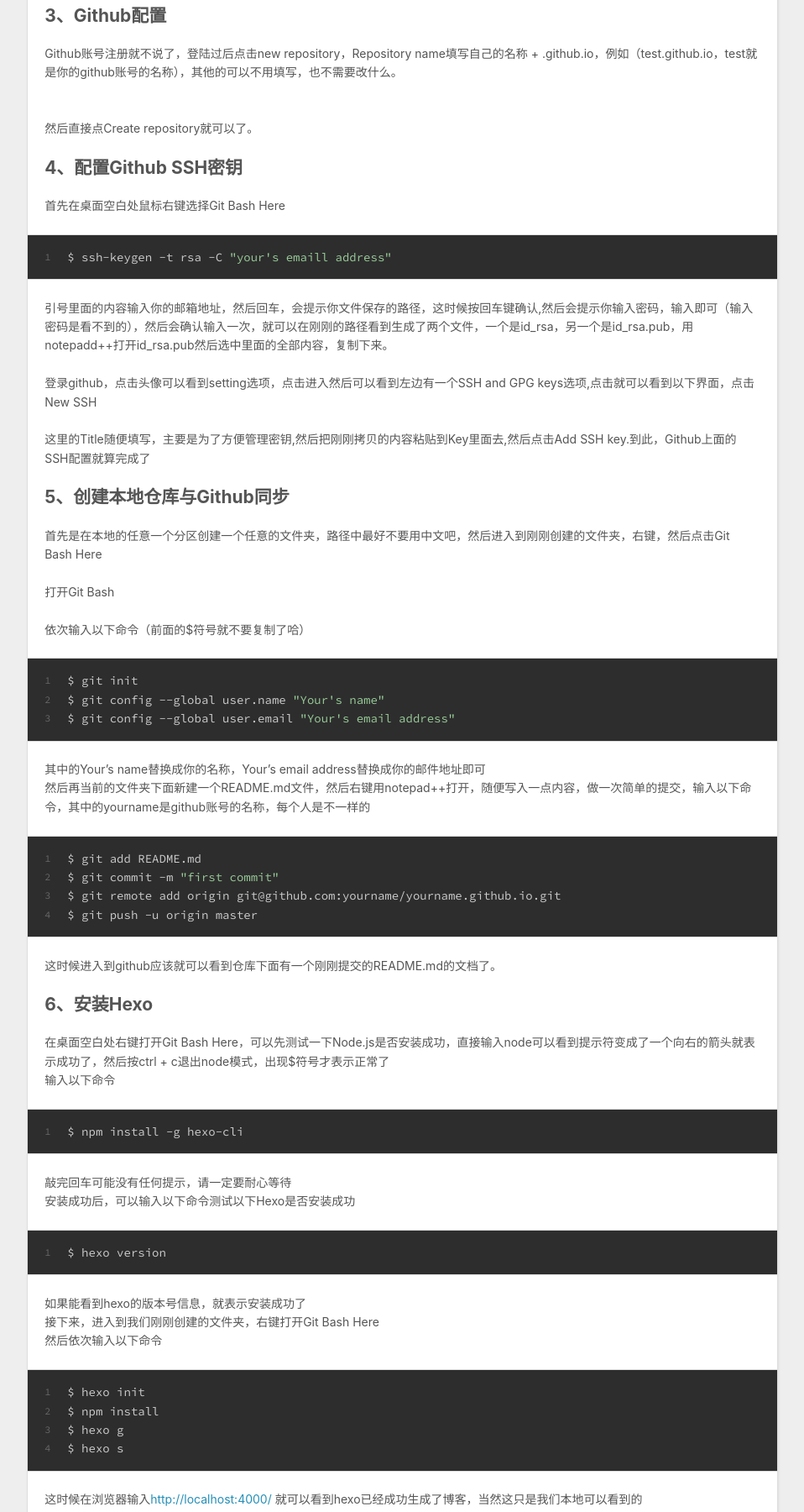
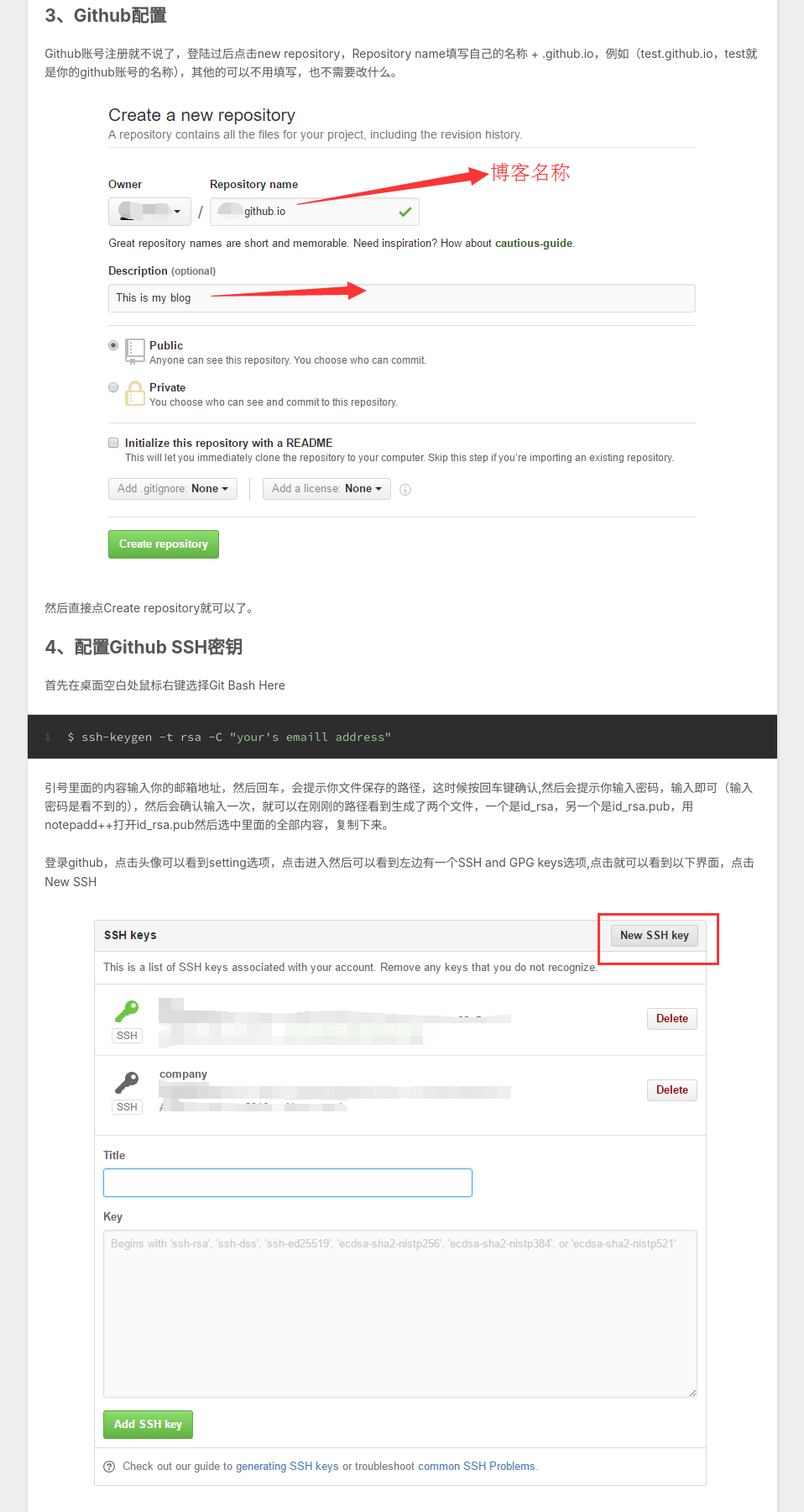
Before and after one commit to wlin/wlin.github.io, a plain HTML site: page 2020/01/02/howtoSetupblog/index.html in a window 1280 px wide. Shown: the part 700-2500 px from the top of the page at 84% size, without its empty margins (8-966 px from the left). Drawn offline with nearby package versions, Linux system fonts and the light colour scheme.

Commit message:
Site updated: 2020-01-02 17:01:49

```diff
--- a/2020/01/02/howtoSetupblog/index.html
+++ b/2020/01/02/howtoSetupblog/index.html
@@ -14,12 +14,13 @@
 <meta property="og:site_name" content="Hexo">
 <meta property="og:description" content="Windows下GitHub + Hexo搭建个人博客1、安装Git下载Windows下的Git客户端https:&#x2F;&#x2F;git-scm.com&#x2F;download&#x2F;win 并安装，安装很简单，基本一路Next下去。 2、安装Node.js下载Node.js https:&#x2F;&#x2F;nodejs.org&#x2F;en&#x2F; 安装Node.js也是一路Next下去。 3、Github配置Github账号注册就不说了，登陆过后">
 <meta property="og:locale" content="en_US">
-<meta property="og:image" content="http://yoursite.com/2020/01/02/howtoSetupblog/howtosetupblog/20200102001.png">
+<meta property="og:image" content="http://yoursite.com/2020/01/02/howtoSetupblog/20200102001.png">
+<meta property="og:image" content="http://yoursite.com/2020/01/02/howtoSetupblog/20200102002.png">
 <meta property="article:published_time" content="2020-01-02T05:58:09.000Z">
-<meta property="article:modified_time" content="2020-01-02T07:01:46.702Z">
+<meta property="article:modified_time" content="2020-01-02T08:01:37.208Z">
 <meta property="article:author" content="John Doe">
 <meta name="twitter:card" content="summary">
-<meta name="twitter:image" content="http://yoursite.com/2020/01/02/howtoSetupblog/howtosetupblog/20200102001.png">
+<meta name="twitter:image" content="http://yoursite.com/2020/01/02/howtoSetupblog/20200102001.png">
 
     <link rel="alternate" href="/atom.xml" title="Hexo" type="application/atom+xml">
 
@@ -93,7 +94,7 @@
         <h1 id="Windows下GitHub-Hexo搭建个人博客"><a href="#Windows下GitHub-Hexo搭建个人博客" class="headerlink" title="Windows下GitHub + Hexo搭建个人博客"></a>Windows下GitHub + Hexo搭建个人博客</h1><h2 id="1、安装Git"><a href="#1、安装Git" class="headerlink" title="1、安装Git"></a>1、安装Git</h2><p>下载Windows下的Git客户端<a href="https://git-scm.com/download/win" target="_blank" rel="noopener">https://git-scm.com/download/win</a> 并安装，安装很简单，基本一路Next下去。</p>
 <h2 id="2、安装Node-js"><a href="#2、安装Node-js" class="headerlink" title="2、安装Node.js"></a>2、安装Node.js</h2><p>下载Node.js <a href="https://nodejs.org/en/" target="_blank" rel="noopener">https://nodejs.org/en/</a> 安装Node.js也是一路Next下去。</p>
 <h2 id="3、Github配置"><a href="#3、Github配置" class="headerlink" title="3、Github配置"></a>3、Github配置</h2><p>Github账号注册就不说了，登陆过后点击new repository，Repository name填写自己的名称 + .github.io，例如（test.github.io，test就是你的github账号的名称），其他的可以不用填写，也不需要改什么。</p>
-<p><img src="./howtosetupblog/20200102001.png" alt=""></p>
+<p><img src="./20200102001.png" alt=""></p>
 <p>然后直接点Create repository就可以了。</p>
 <h2 id="4、配置Github-SSH密钥"><a href="#4、配置Github-SSH密钥" class="headerlink" title="4、配置Github SSH密钥"></a>4、配置Github SSH密钥</h2><p>首先在桌面空白处鼠标右键选择Git Bash Here</p>
 <figure class="highlight bash"><table><tr><td class="gutter"><pre><span class="line">1</span><br></pre></td><td class="code"><pre><span class="line">$ ssh-keygen -t rsa -C <span class="string">"your's emaill address"</span></span><br></pre></td></tr></table></figure>
@@ -101,6 +102,7 @@
 
 <p>引号里面的内容输入你的邮箱地址，然后回车，会提示你文件保存的路径，这时候按回车键确认,然后会提示你输入密码，输入即可（输入密码是看不到的），然后会确认输入一次，就可以在刚刚的路径看到生成了两个文件，一个是id_rsa，另一个是id_rsa.pub，用notepadd++打开id_rsa.pub然后选中里面的全部内容，复制下来。</p>
 <p>登录github，点击头像可以看到setting选项，点击进入然后可以看到左边有一个SSH and GPG keys选项,点击就可以看到以下界面，点击New SSH</p>
+<p><img src="./20200102002.png" alt=""></p>
 <p>这里的Title随便填写，主要是为了方便管理密钥,然后把刚刚拷贝的内容粘贴到Key里面去,然后点击Add SSH key.到此，Github上面的SSH配置就算完成了</p>
 <h2 id="5、创建本地仓库与Github同步"><a href="#5、创建本地仓库与Github同步" class="headerlink" title="5、创建本地仓库与Github同步"></a>5、创建本地仓库与Github同步</h2><p>首先是在本地的任意一个分区创建一个任意的文件夹，路径中最好不要用中文吧，然后进入到刚刚创建的文件夹，右键，然后点击Git Bash Here</p>
 <p>打开Git Bash</p>
@@ -141,7 +143,7 @@
 
     </div>
     <footer class="article-footer">
-      <a data-url="http://yoursite.com/2020/01/02/howtoSetupblog/" data-id="ck4wfrl6o0000h4uk0aimficf" class="article-share-link">Share</a>
+      <a data-url="http://yoursite.com/2020/01/02/howtoSetupblog/" data-id="ck4wfxzrj00009cuk51b7dsrf" class="article-share-link">Share</a>
 
 
     </footer>
```
Also changed, not shown: index.html (+3 -2 lines).
